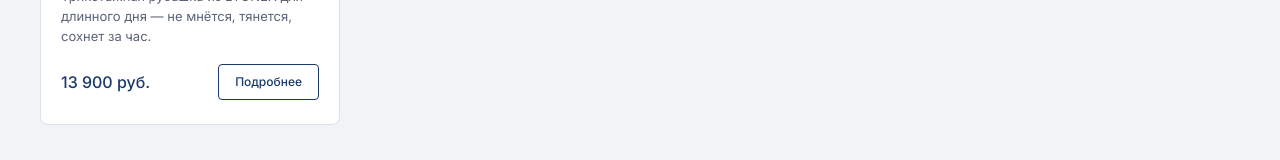
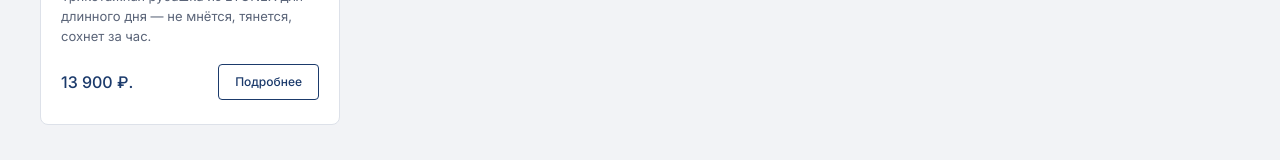
Before and after one commit to 1975pnv-lab/Cityphase, a Next.js app: page / in a window 1280 px wide. Shown: the part 1341-1501 px from the top of the page. Built offline with nearby package versions, Linux system fonts and the light colour scheme.

Commit message:
ix ruble symbol

```diff
--- a/app/page.js
+++ b/app/page.js
@@ -131,7 +131,7 @@ export default function Home() {
               Трикотажная рубашка из LYONEX для длинного дня — не мнётся, тянется, сохнет за час.
             </p>
             <div style={{ display: 'flex', justifyContent: 'space-between', alignItems: 'center' }}>
-              <span style={{ fontSize: 16, fontWeight: 500, color: '#1B3A6B' }}>13 900 руб.</span>
+              <span style={{ fontSize: 16, fontWeight: 500, color: '#1B3A6B' }}>13 900 ₽.</span>
               <a href="/12-hours" style={{
                 border: '1.5px solid #1B3A6B', color: '#1B3A6B', background: 'transparent',
                 padding: '8px 16px', fontSize: 12, fontWeight: 500,
```
